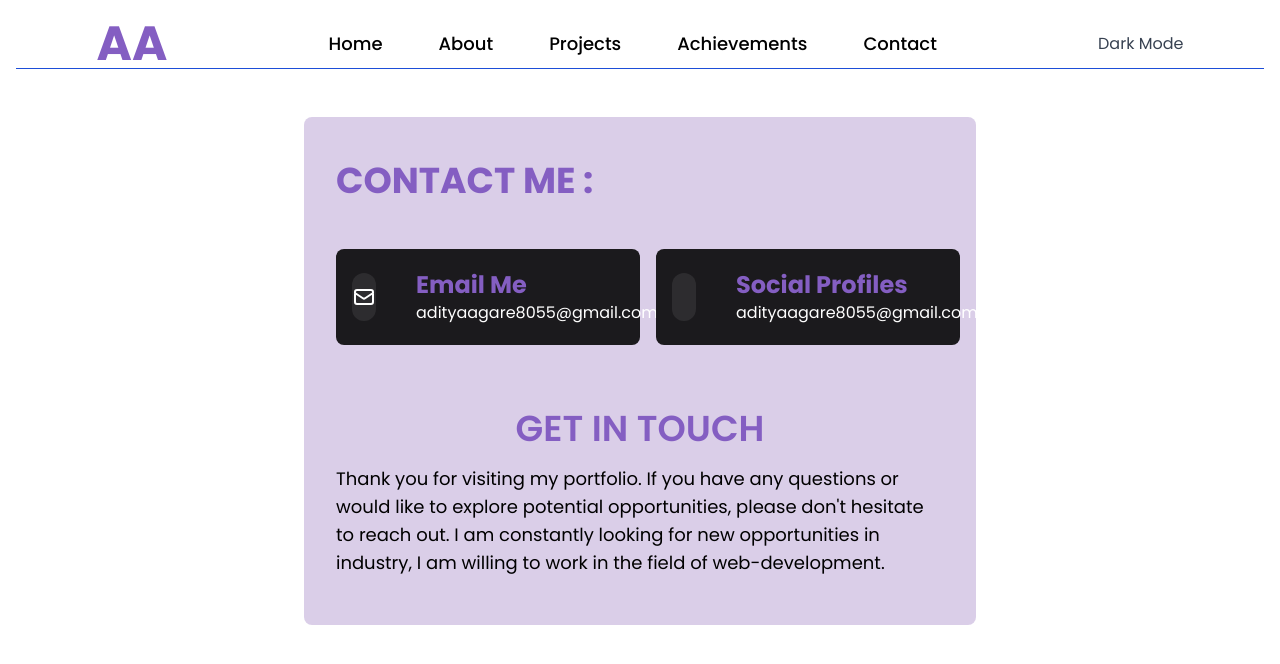
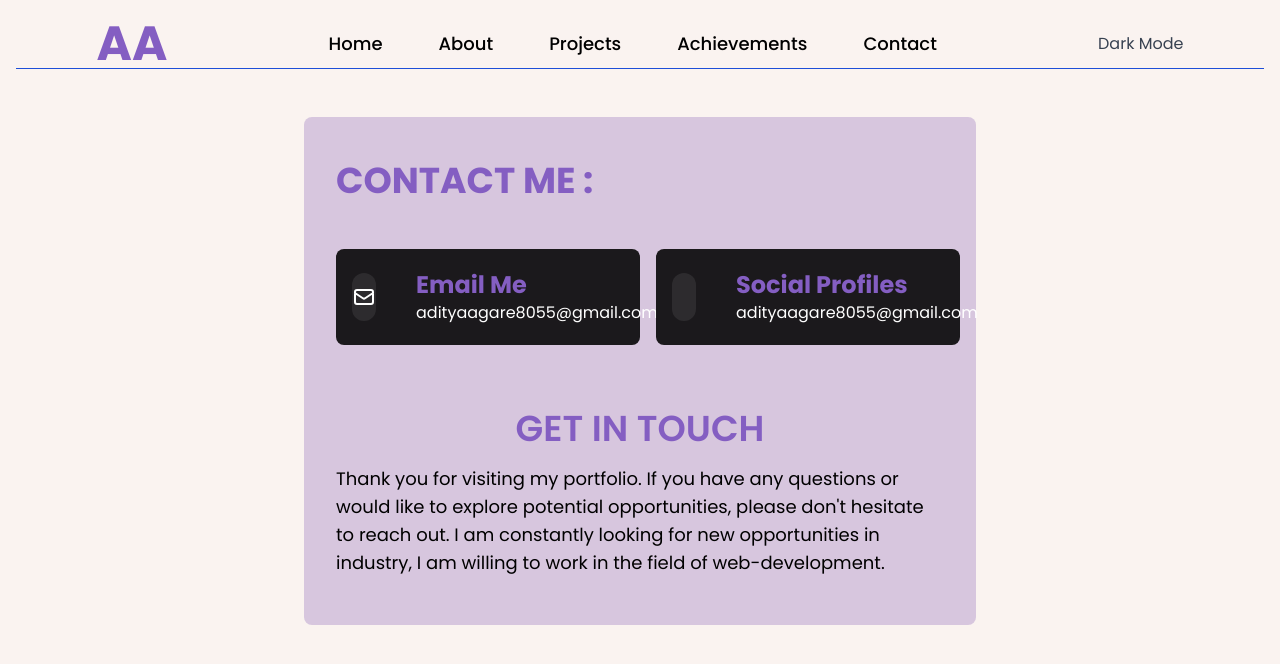
Before and after one commit to agareaditya-8055/MyPortfolio, a React (Vite) app in the folder MyPortfolio/: page /contact in a window 1280 px wide. Shown: the top 664 px of the page. Built offline with nearby package versions, Linux system fonts and the light colour scheme.

Commit message:
new class has been added to css for light mode

```diff
--- a/MyPortfolio/src/index.css
+++ b/MyPortfolio/src/index.css
@@ -4,3 +4,7 @@
 .dark {
   background-color: #191825;
 }
+
+.light {
+  background-color: #faf3f0;
+}
```
